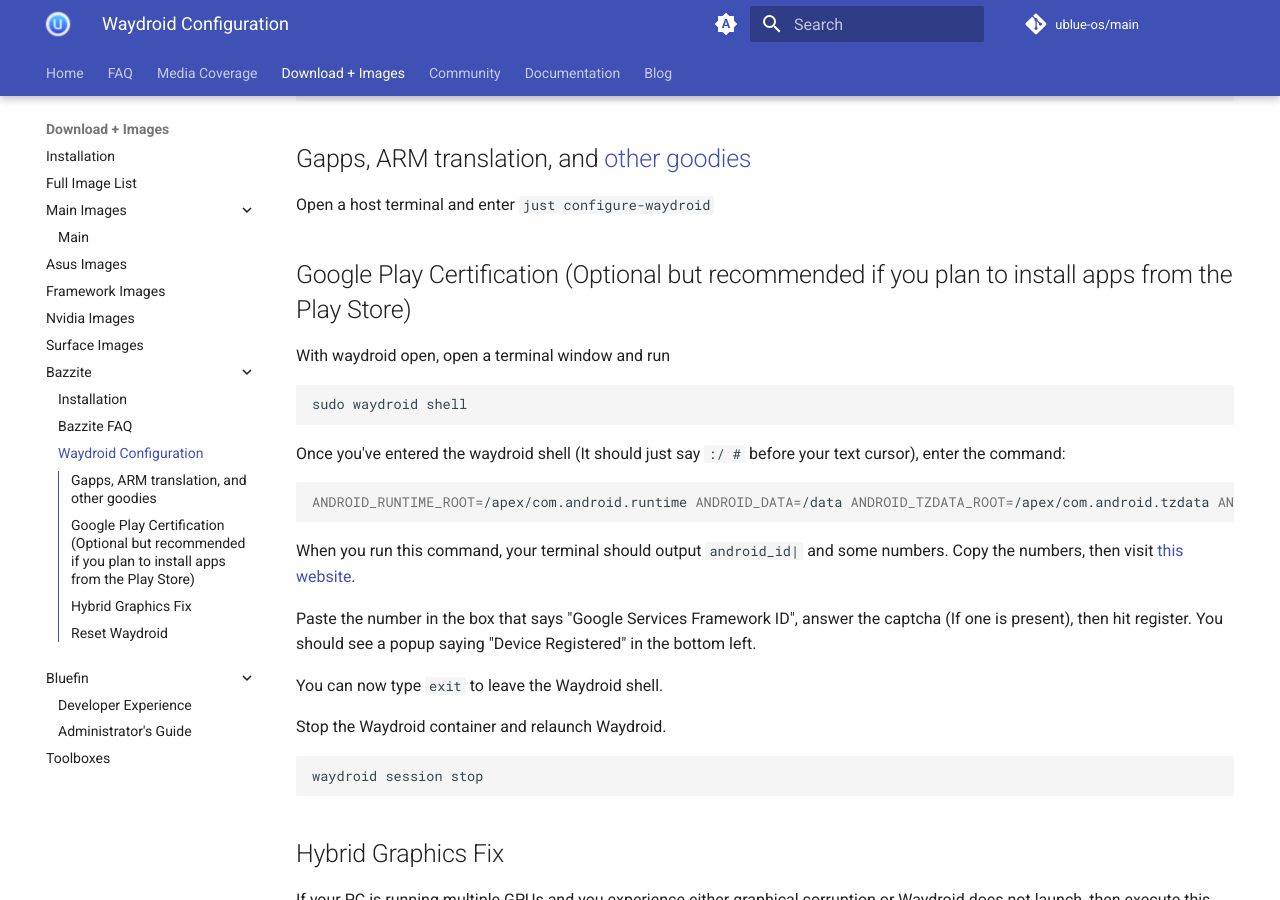
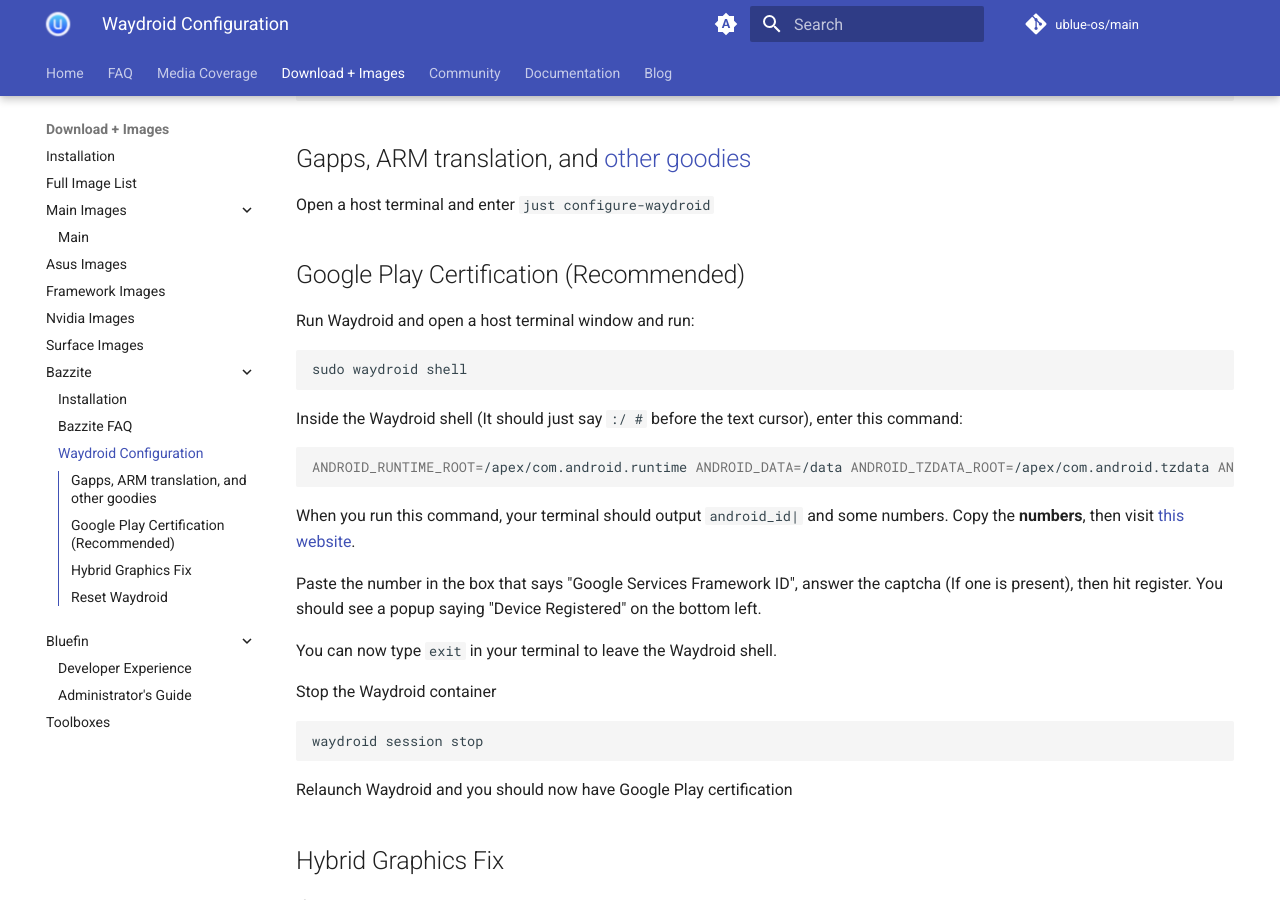
Before and after one commit to ublue-os/website, an MkDocs documentation site: the page built from docs/images/bazzite/waydroid.md, in a window 1280 px wide and 900 px high, scrolled down 299 px. Built offline with MkDocs 1.6.1 and Material for MkDocs 9.7.7, drawn with Linux system fonts in a browser that asks for light colours; comment, search, counter and statistics services are not loaded.

Commit message:
fix: grammatical changes (#567)

````diff
--- a/docs/images/bazzite/waydroid.md
+++ b/docs/images/bazzite/waydroid.md
@@ -10,30 +10,32 @@ just init-waydroid
 
 Open a host terminal and enter `just configure-waydroid`
 
-## Google Play Certification (Optional but recommended if you plan to install apps from the Play Store)
+## Google Play Certification (Recommended)
 
-With waydroid open, open a terminal window and run
+Run Waydroid and open a host terminal window and run:
 
 ```bash
 sudo waydroid shell
 ```
 
-Once you've entered the waydroid shell (It should just say `:/ #` before your text cursor), enter the command:
+Inside the Waydroid shell (It should just say `:/ #` before the text cursor), enter this command:
 
 ```bash
 ANDROID_RUNTIME_ROOT=/apex/com.android.runtime ANDROID_DATA=/data ANDROID_TZDATA_ROOT=/apex/com.android.tzdata ANDROID_I18N_ROOT=/apex/com.android.i18n sqlite3 /data/data/com.google.android.gsf/databases/gservices.db "select * from main where name = \"android_id\";"
 ```
 
-When you run this command, your terminal should output `android_id|` and some numbers. Copy the numbers, then visit [this website](<https://www.google.com/android/uncertified>).
+When you run this command, your terminal should output `android_id|` and some numbers. Copy the **numbers**, then visit [this website](<https://www.google.com/android/uncertified>).
 
-Paste the number in the box that says "Google Services Framework ID", answer the captcha (If one is present), then hit register. You should see a popup saying "Device Registered" in the bottom left.
+Paste the number in the box that says "Google Services Framework ID", answer the captcha (If one is present), then hit register. You should see a popup saying "Device Registered" on the bottom left.
 
-You can now type `exit` to leave the Waydroid shell.
+You can now type `exit` in your terminal to leave the Waydroid shell.
 
-Stop the Waydroid container and relaunch Waydroid.
+Stop the Waydroid container
 ```bash
 waydroid session stop
 ```
+
+Relaunch Waydroid and you should now have Google Play certification
 
 ## Hybrid Graphics Fix
 
````
